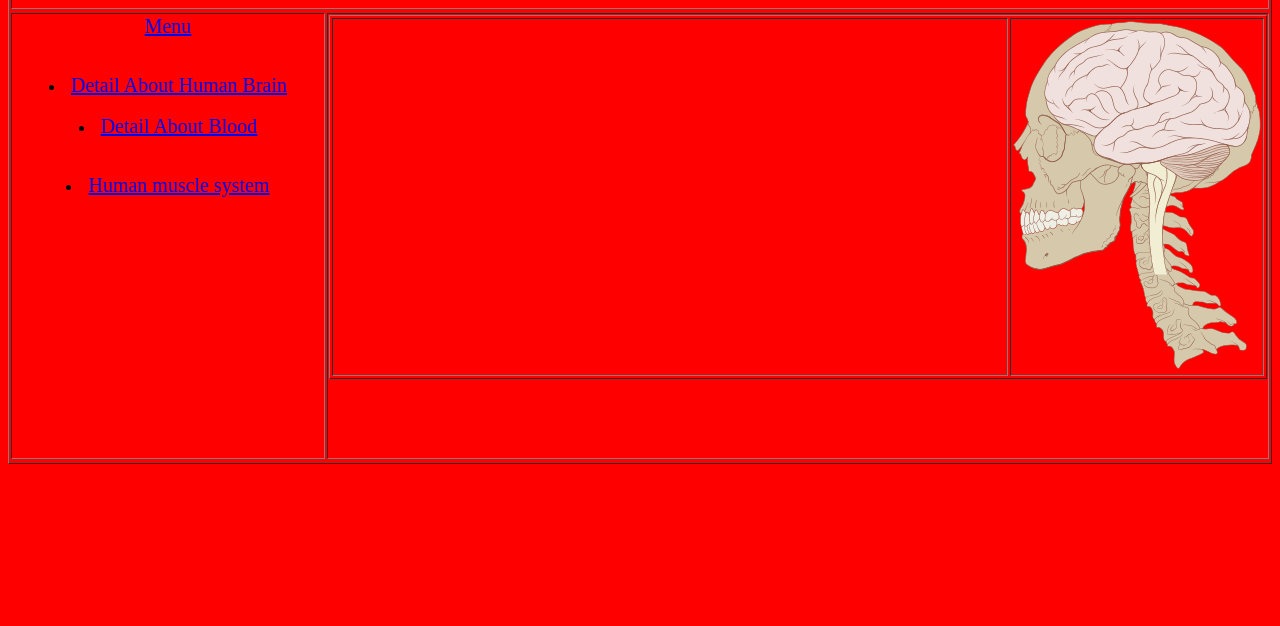
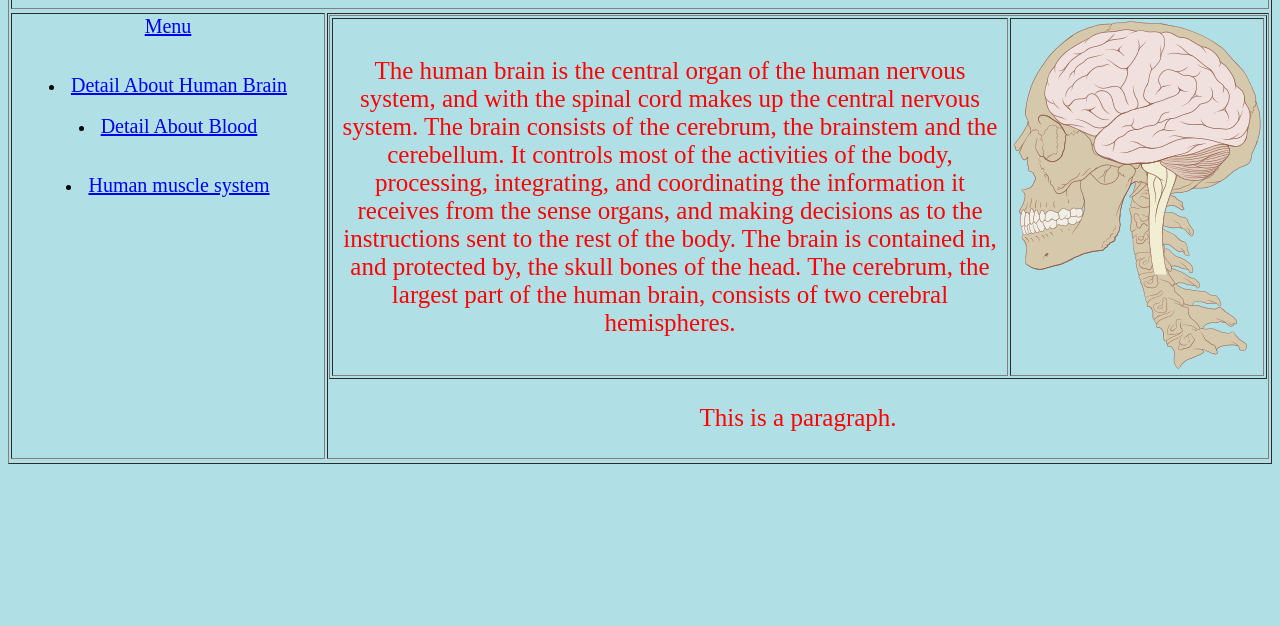
Before and after one commit to thebestearth/thebestearth.github.io, a plain HTML site: page index.html in a window 1280 px wide. Shown: the part 174-800 px from the top of the page. Drawn offline with Linux system fonts and the light colour scheme.

Commit message:
Update index.html

```diff
--- a/index.html
+++ b/index.html
@@ -2,7 +2,7 @@
 <html>
 	<head>
 		<style>
-			body {background-color: red;}
+			body {background-color: powderblue;}
 			h1   {color: blue;}
 			p    {color: red; font-size:25px;}
 			td   {text-align:center;}
```
